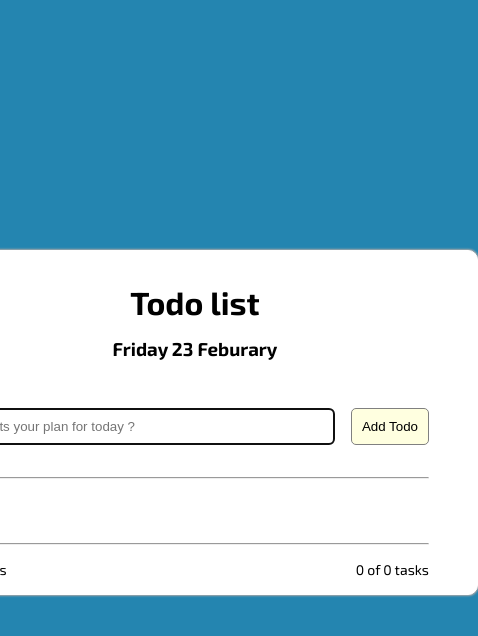
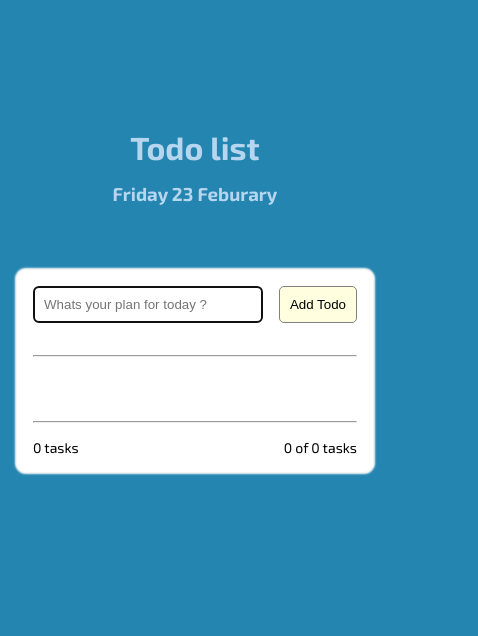
Before and after one commit to lokeshpandey1407/todoList, a plain HTML site: page index.html in a window 390 px wide. Shown: the whole page, 478 px wide, since content can reach past the window. Drawn offline with Linux system fonts and the light colour scheme.

Commit message:
responsive changes and some stylling

```diff
--- a/index.html
+++ b/index.html
@@ -13,7 +13,6 @@
     <title>Todo++</title>
   </head>
   <body>
-    <div class="wrapper">
     <header>
       <h1>Todo list</h1>
       <h3 class="date">dfs</h3>
@@ -37,6 +36,5 @@
       </section>
     </main>
     <script src="script.js"></script>
-    </div>
   </body>
 </html>
--- a/style.css
+++ b/style.css
@@ -9,7 +9,7 @@ body {
   display: flex;
   flex-direction: column;
   gap: 2rem;
-  justify-content: center;
+  /* justify-content: center; */
   align-items: center;
   background-color: rgb(36, 133, 176);
   font-family: "Exo 2", sans-serif;
@@ -24,25 +24,36 @@ ul {
 }
 
 main {
+  border: 1px solid rgb(243, 245, 243);
   padding: 1rem;
   border-radius: 10px;
-  min-width: 300px;
-  width: 500px;
+  box-shadow: 0px 0px 2px 1px rgb(255, 255, 255);
+  background-color: white;
+  width: 50%;
+}
+@media (max-width: 1024px) {
+  main {
+    width: 50%;
+  }
+}
+@media (max-width: 769px) {
+  main {
+    width: 80%;
+  }
+}
+@media (max-width: 481px) {
+  main {
+    width: 100%;
+  }
 }
 
-.wrapper {
-  border: 1px solid white;
-  padding: 2rem 2rem 0 2rem;
-  border-radius: 10px;
-  box-shadow: 0px 0px 2px 1px rgb(172, 169, 169);
-  background-color: white;
-}
 header {
   text-align: center;
   display: flex;
   flex-direction: column;
   gap: 1rem;
-  margin-bottom: 2rem;
+  margin: 7rem 0 2rem 0;
+  color: rgb(182, 213, 239);
 }
 
 /* input Form Style */
```
Lines whose indentation alone changed are shown as unchanged.
